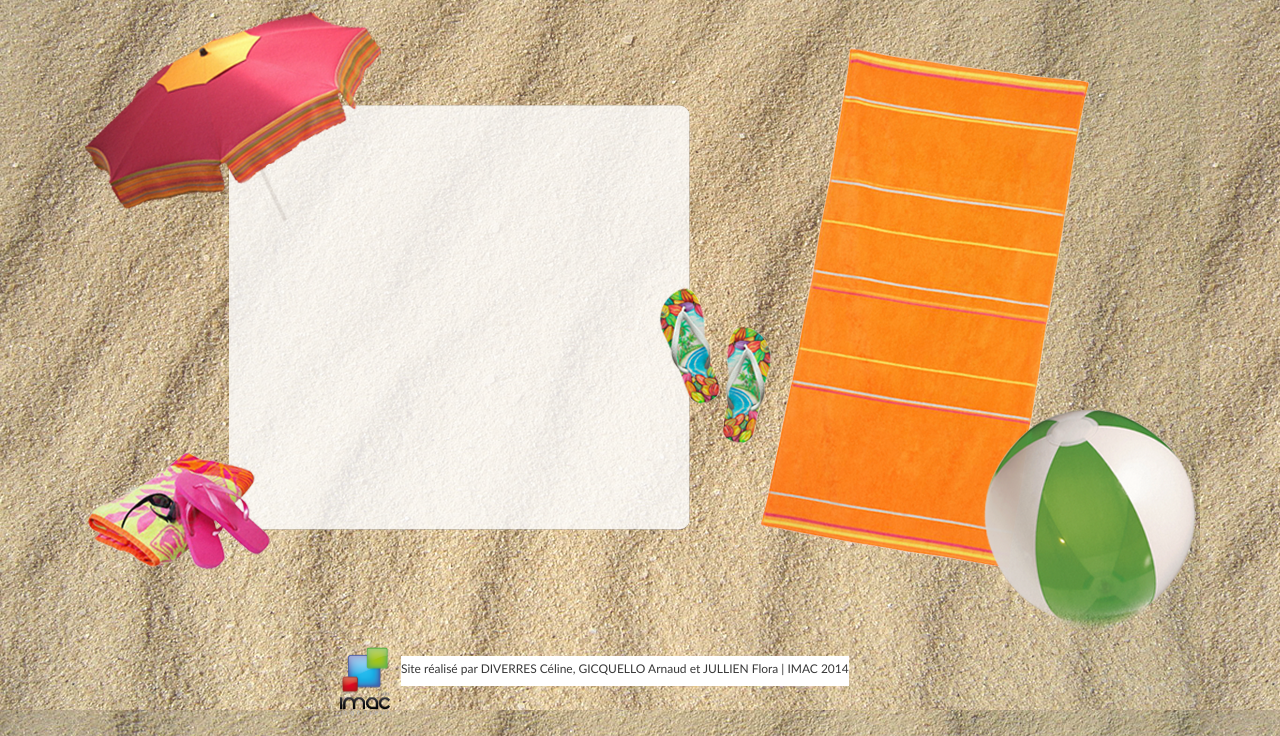
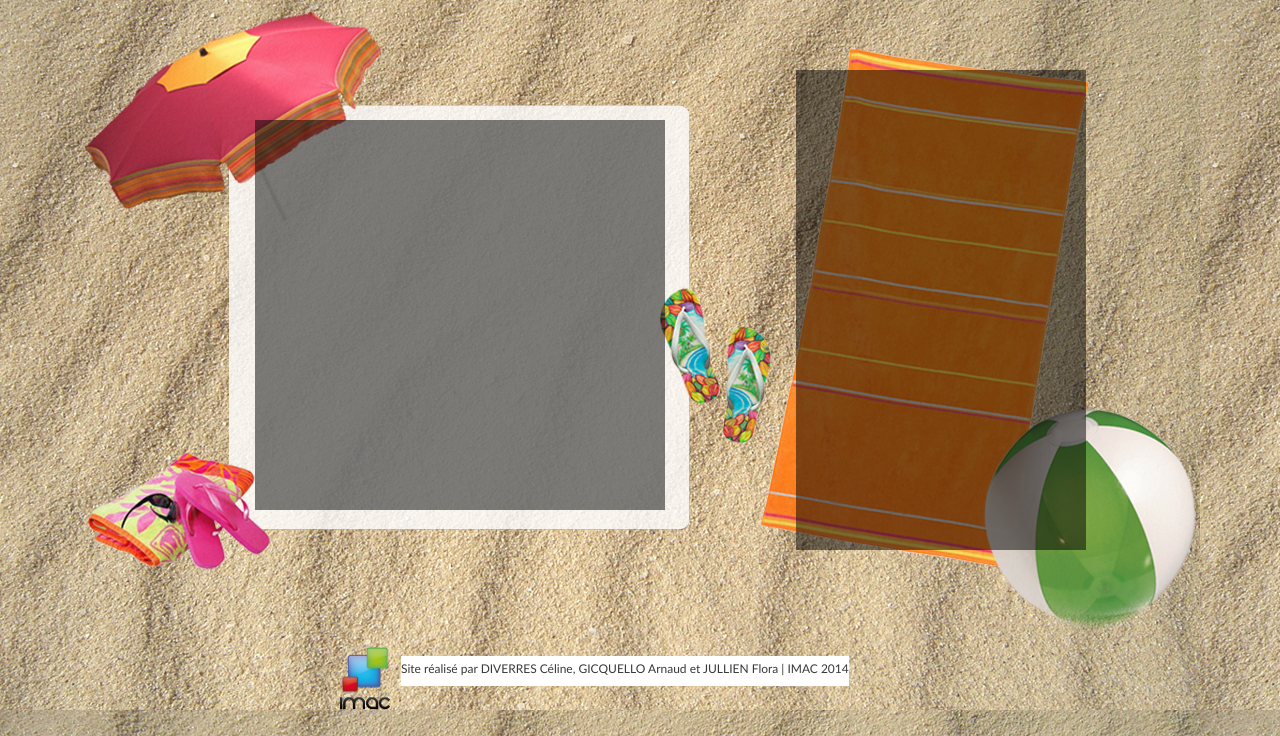
Before and after one commit to GingerPouet/PHPute, a PHP site: page / in a window 1280 px wide. Shown: the part 190-926 px from the top of the page. Run offline with PHP 8.4, Linux system fonts and the light colour scheme.

Commit message:
depot: renouveau total

```diff
--- a/CSS/style.css
+++ b/CSS/style.css
@@ -40,7 +40,7 @@ header search{
   width: 150px;
   height: 30px;
   margin: auto;
-  margin-top:70px;
+  margin-top:80px;
 }
 
 #menu li {
@@ -51,6 +51,13 @@ header search{
   font-size: 15px;
 }
 
+#search{
+  width: 400px;
+  height: 40px;
+  margin-left: 150px;
+  background-color: white;
+}
+
 #content {
   width: 1111px;
   height: 626px;
@@ -59,28 +66,24 @@ header search{
   background-image: url("../img/fond_content.png");
 }
 
-#droite {
+.gauche {
+  float: left;
+  margin: 110px 0px 0px 170px; /* haut droite bas gauche */
+  background-color: black;
+  opacity: 0.5;
+  width: 410px;
+  height: 390px;
+}
+
+.droite {
   float: right;
   background-color: black;
   opacity: 0.5;
   margin: 60px 110px 0px 0px; /* haut droite bas gauche */
   width: 290px;
-  height: 500px;
-}
-
-#search{
-  width: 400px;
-  height: 40px;
-  margin-left: 150px;
-  background-color: white;
-}
-
-#gauche {
-  margin: 90px 0px 0px 170px; /* haut droite bas gauche */
+  height: 480px;
   background-color: black;
   opacity: 0.5;
-  width: 410px;
-  height: 380px;
 }
 
 
--- /dev/null
+++ b/includes/trunk.php
@@ -0,0 +1,3 @@
+ <div class="droite"></div>
+ <div class="gauche"></div>
+ <div class="clear"></div>
--- a/index.php
+++ b/index.php
@@ -12,5 +12,6 @@
 
 <?php
     include("includes/headers/header_unlogged.php");
+    include("includes/trunk.php");
     include("includes/footer.php");
 ?>
```
